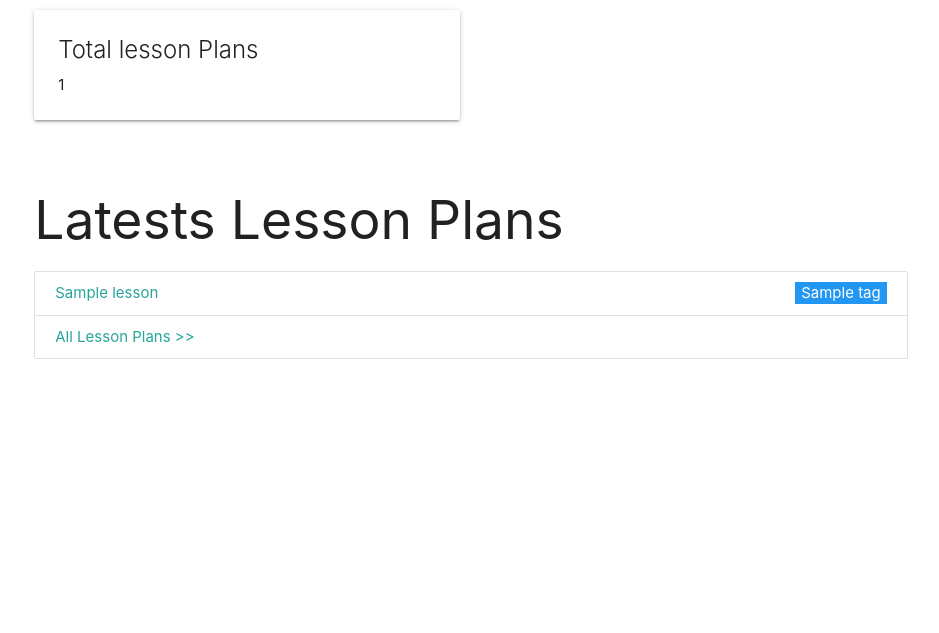
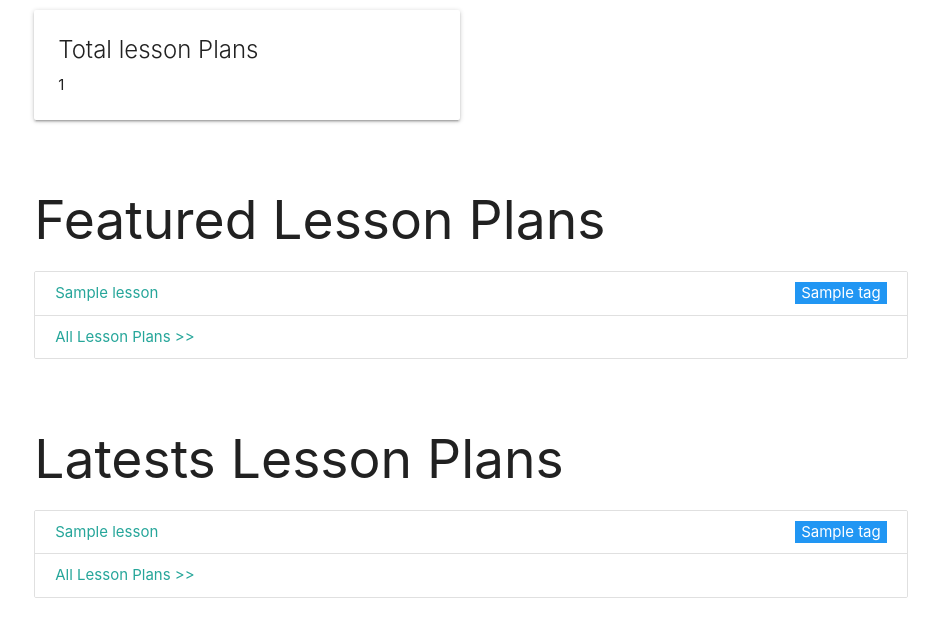
Before and after one commit to denibulkashvili/LessonPlannerSocial, a Django app: page / in a window 1280 px wide. Shown: the part 198-831 px from the top of the page, without its empty margins (169-1108 px from the left). Before the commit the page ends 557 px from the top, so only its background shows below. Run offline with Django 3.2, Linux system fonts and the light colour scheme; tables that the repository leaves empty hold one stand-in row (values such as "Sample post").

Commit message:
Add featured lessons section

```diff
--- a/lesson_planner/views.py
+++ b/lesson_planner/views.py
@@ -12,6 +12,7 @@ class HomePage(ListView):
     def get_context_data(self, **kwargs):
         context = super().get_context_data(**kwargs)
         context["latest"] = Lesson.objects.all()[:10]
+        context["featured"] = Lesson.objects.filter(is_featured=True)
         return context
 
 
--- a/lessons/models.py
+++ b/lessons/models.py
@@ -37,6 +37,7 @@ class Lesson(models.Model):
         max_length=2000, verbose_name="video link", default="", blank=True
     )
     embed_video_url = models.CharField(max_length=2000, editable=False, default="")
+    is_featured = models.BooleanField(default=False)
 
     def get_embed_video_url(self):
         """Parses Youtube video url and formats a url for embed player"""
--- a/templates/index.html
+++ b/templates/index.html
@@ -15,6 +15,29 @@
           <p>{{ lesson_list.count }}</p>
         </div>
       </div>
+    </div>
+  </div>
+
+  <div class="row">
+    <div class="col s12">
+      <h2>Featured Lesson Plans</h2>
+      <ul class="collection">
+        {% for lesson in featured %}
+          <a href="{% url 'lessons:lesson_detail' pk=lesson.id %}" class="collection-item">
+            {% if lesson.tags %}
+              {% for tag in lesson.tags.all %}
+                <span class="badge blue white-text">
+                  {{ tag.name }}
+                </span>
+              {% endfor %}
+            {% endif %}
+            {{ lesson.title }}
+          </a>
+        {% empty %}
+          <li class="collection-item">No featured lessons yet.</li>
+        {% endfor %}
+          <a href="{% url 'lessons:lesson_list' %}" class="collection-item">All Lesson Plans >></a>
+      </ul>
     </div>
   </div>
 
```
Also changed, not shown: lessons/migrations/0008_lesson_is_featured.py (added).
